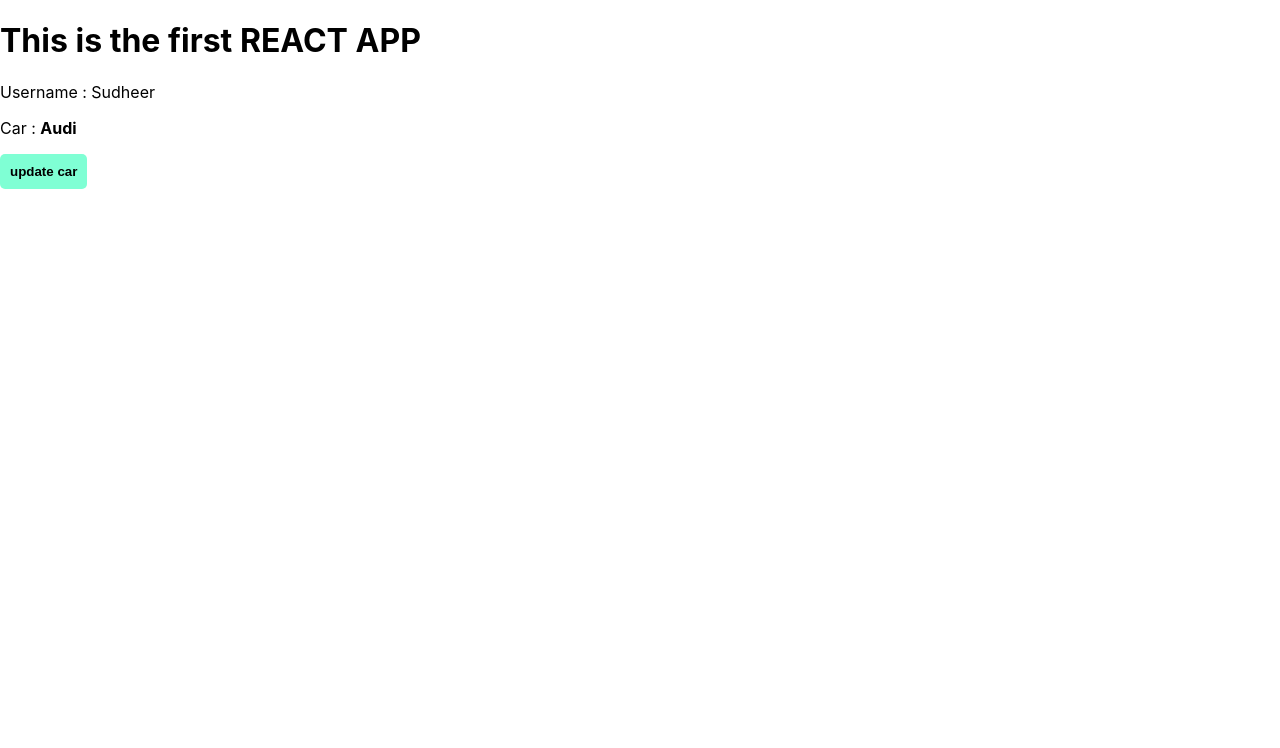
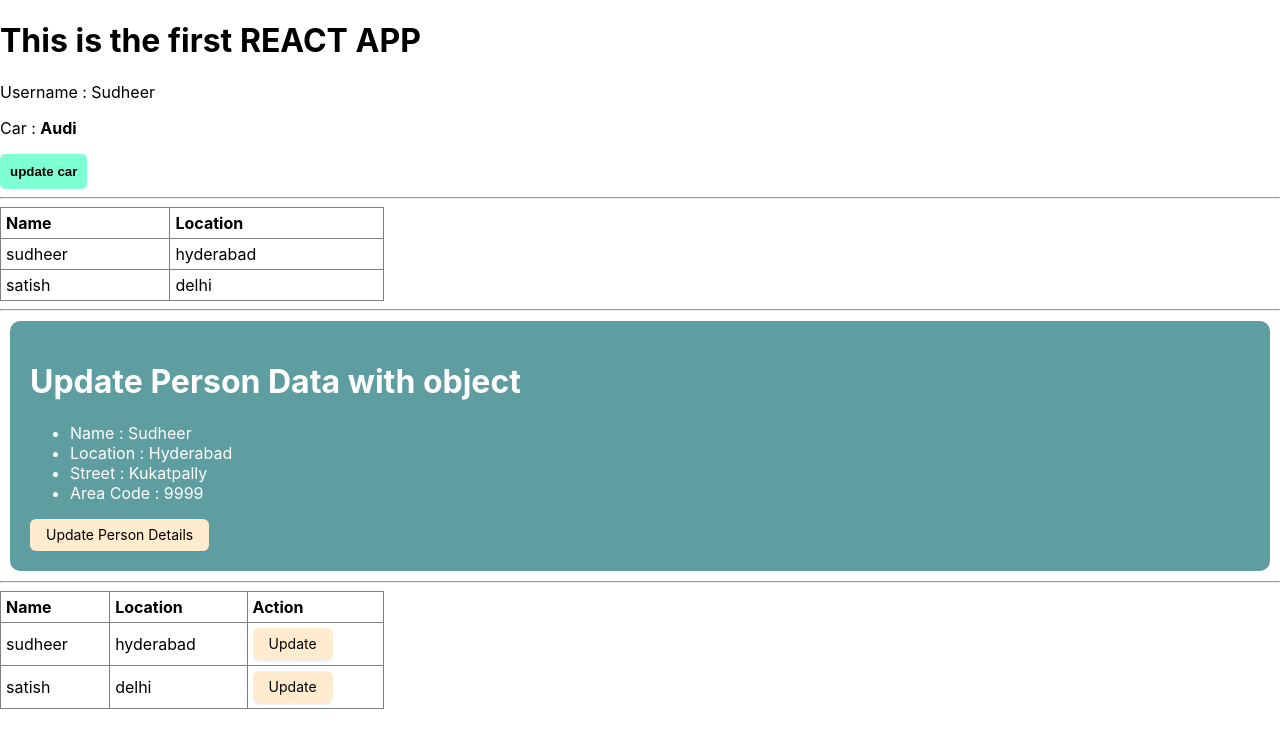
Before and after one commit to andrasatish/react-stuff, a React (Create React App) app: page / in a window 1280 px wide. Shown: the top 748 px of the page. Built offline with nearby package versions, Linux system fonts and the light colour scheme.

Commit message:
update date

```diff
--- a/package.json
+++ b/package.json
@@ -6,6 +6,7 @@
     "@testing-library/jest-dom": "^5.17.0",
     "@testing-library/react": "^13.4.0",
     "@testing-library/user-event": "^13.5.0",
+    "antd": "^5.20.3",
     "react": "^18.3.1",
     "react-dom": "^18.3.1",
     "react-scripts": "5.0.1",
--- a/src/components/01.binding/binding.css
+++ b/src/components/01.binding/binding.css
@@ -13,3 +13,35 @@
 .text-bold{
     font-weight: bold;
 }
+.users-wrapper{
+    width: 30%;
+    border-collapse: collapse;
+}
+.users-td{
+    border: 1px solid gray;
+    text-align: left;
+    padding: 5px;
+}
+
+.person-wrapper{
+    background-color: cadetblue;
+    padding: 20px;
+    margin: 10px;
+    border-radius: 10px;
+    color: white;
+}
+
+.action-btn{
+    background-color: blanchedalmond;
+    color: black;
+}
+
+
+.action-btn:hover{
+    background-color: rgb(186, 147, 88) !important;
+    color: black!important;
+}
+
+.binding-wrapper{
+    margin-bottom: 100px;
+}
--- a/src/components/01.binding/binding.js
+++ b/src/components/01.binding/binding.js
@@ -1,27 +1,155 @@
 import { useState } from "react";
 import './binding.css';
+import { Button } from 'antd';
 
-function Binding(){
+function Binding() {
     //DECLARATIONS
     //FUNCTIONS
     //API CALLS
     //useState -> ReactHook
+    const usersData = [
+        { name: 'sudheer', location: 'hyderabad', id: 101 },
+        { name: 'satish', location: 'delhi', id: 102 }
+    ];
     const [title, setTitle] = useState('This is the first REACT APP');
     const [username, setUsername] = useState('Sudheer');
-    const [make,setMake] = useState('Audi');
+    const [make, setMake] = useState('Audi');
+    const [usersList, setUsersList] = useState(usersData);
+    const [person, setPerson] = useState({
+        name: 'Sudheer',
+        location: 'Hyderabad',
+        address: {
+            street: 'Kukatpally',
+            area: {
+                code: 9999,
+                data: 'test'
+            }
+        }
+    })
+
 
     const updateMake = () => {
         setMake('TATA');
     }
 
+    const updatePerson = () => {
+        const _address = person.address;
+        Object.assign(_address, { street: 'Miyapur', area: { ...person.address.area, code: 7777 } });
+        // setPerson({
+        //     ...person,
+        //     name:'Satish',
+        //     location: 'Bangalore',
+        //     address: _address
+        // })
+
+        const updatePersonObj = {
+            name: 'Satish',
+            location: 'Bangalore',
+            address: _address
+        }
+        setPerson({
+            ...person,
+            ...updatePersonObj
+        })
+    }
+
+    const updatePersonDetails = (user) => {
+        console.log('selected user', user);
+        if(user.id === 101){
+            const _usersList = usersList;
+            const userIndex = _usersList.findIndex(eachUser => eachUser.id === user.id);
+            const updatedUser = {
+                name: 'John',
+                location: 'Chennai',
+                id: user.id
+            }
+            _usersList.splice(userIndex,1,updatedUser);
+            console.log('user list', _usersList)
+            setUsersList(_usersList);
+            // setUsersList
+        }
+        if(user.id === 102){
+
+        }
+    }
+
     return (
-        <>
+        <div className="binding-wrapper">
+            {/* update string value */}
             <h1>{title}</h1>
             <p>Username : {username}</p>
             <p>Car : <span className="text-bold">{make}</span></p>
 
             <button className="btn" onClick={updateMake}>update car</button>
-        </>
+
+            <hr />
+
+
+            {/* Iteration map and maintain unqiue key */}
+            <table className="users-wrapper">
+                <thead>
+                    <tr className="users-tr">
+                        <th className="users-td">Name</th>
+                        <th className="users-td">Location</th>
+                    </tr>
+                </thead>
+                <tbody>
+                    {
+                        usersList.map((user) => {
+                            return (
+                                <tr className="users-tr" key={user.id}>
+                                    <td className="users-td">{user.name}</td>
+                                    <td className="users-td">{user.location}</td>
+                                </tr>
+                            )
+                        })
+                    }
+                </tbody>
+            </table>
+
+
+            <hr />
+
+            {/* update object values */}
+            <div className="person-wrapper">
+                <h1 className="person-title">Update Person Data with object</h1>
+                <ul className="person-details">
+                    <li className="person-item">Name : {person.name}</li>
+                    <li className="person-item">Location : {person.location}</li>
+                    <li className="person-item">Street : {person.address.street}</li>
+                    <li className="person-item">Area Code : {person.address.area.code}</li>
+                </ul>
+                <Button type="primary" onClick={updatePerson} className="action-btn">Update Person Details</Button>
+            </div>
+
+
+            <hr/>
+            {/* update array values */}
+            <table className="users-wrapper">
+                <thead>
+                    <tr className="users-tr">
+                        <th className="users-td">Name</th>
+                        <th className="users-td">Location</th>
+                        <th className="users-td">Action</th>
+                    </tr>
+                </thead>
+                <tbody>
+                    {
+                        usersList.map((user) => {
+                            return (
+                                <tr className="users-tr" key={user.id}>
+                                    <td className="users-td">{user.name}</td>
+                                    <td className="users-td">{user.location}</td>
+                                    <td className="users-td">
+                                        <Button type="primary" onClick={()=>{updatePersonDetails(user)}} className="action-btn">Update</Button>
+                                    </td>
+                                </tr>
+                            )
+                        })
+                    }
+                </tbody>
+            </table>
+        </div>
     )
 }
 
```
Also changed, not shown: 1 other file (tests, documents, lock files or other folders).
